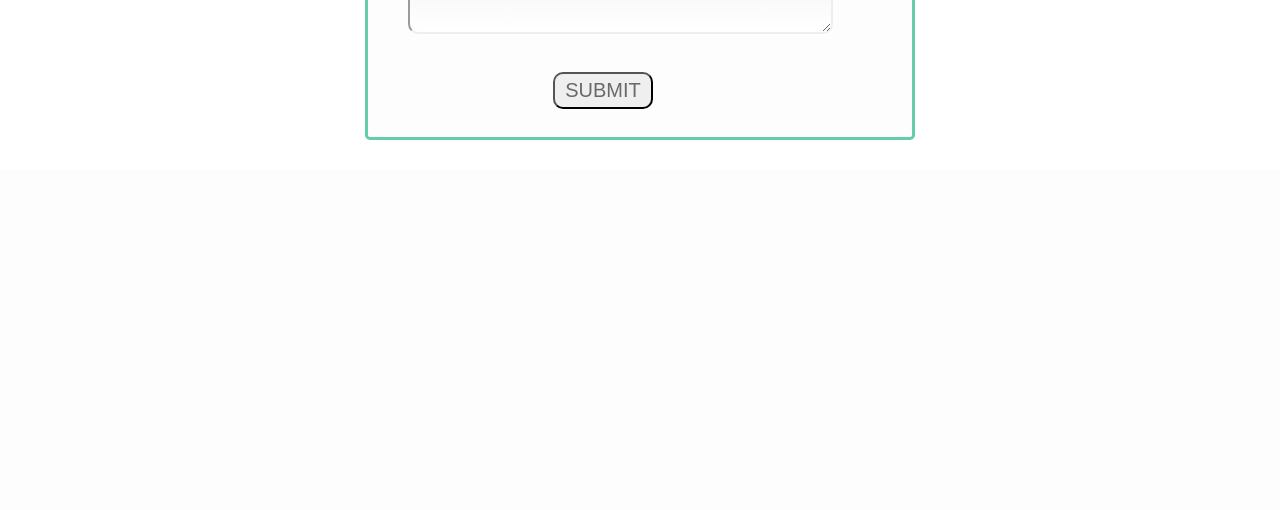
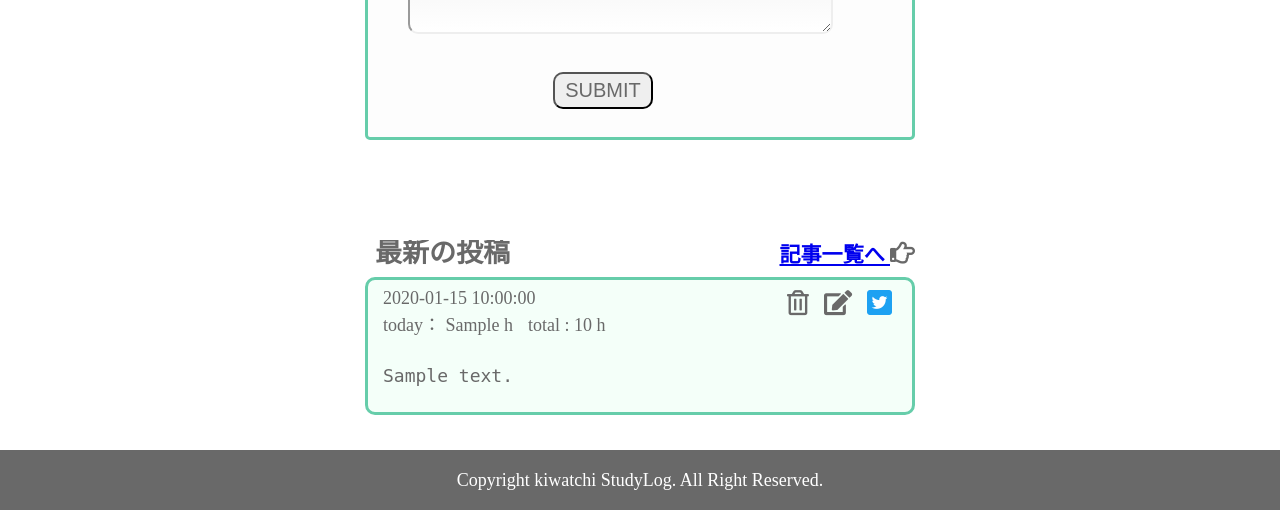
Before and after one commit to kiwatchi1991/-Study_Log-, a PHP site: page / in a window 1280 px wide. Shown: the part 643-1153 px from the top of the page. Before the commit the page ends 783 px from the top, so only its background shows below. Run offline with PHP 8.4, Linux system fonts and the light colour scheme; tables that the repository leaves empty or names only in its code hold one stand-in row (values such as "Sample post"); some libraries are stand-ins or nearby versions.

Commit message:
Last commit

```diff
--- a/footer.php
+++ b/footer.php
@@ -1,6 +1,31 @@
-<!-- スクリプト部分 -->
-<script type="text/javascript">
+<footer id="footer">
+  Copyright<a href="index.php">   kiwatchi StudyLog</a>.   All Right Reserved.
+</footer>
 
+<script src="https://ajax.googleapis.com/ajax/libs/jquery/3.4.1/jquery.min.js"></script>
+<script src="js/assets/animate.css" style="stylesheet"></script>
+<script src="js/assets/jquery.lettering.js"></script>
+<script src="js/jquery.textillate.js"></script>
+
+
+<script>
+  $(function(){
+
+    //    フッターを最下部に固定
+    var $ftr = $('#footer');
+    if( window.innerHeight > $ftr.offset().top + $ftr.outerHeight() ){
+      $ftr.attr({'style': 'position:fixed; top:' + (window.innerHeight - $ftr.outerHeight()) +'px;' });
+    }
+    //    メッセージ
+    var $jsShowMsg = $('#js-show-msg');
+    var msg = $jsShowMsg.text();
+    if(msg.replace(/^[\s　]+|[\s　]+$/g, "").length){
+      $jsShowMsg.slideToggle('slow');
+      setTimeout(function(){ $jsShowMsg.slideToggle('slow'); }, 5000);
+    }
+
+
+    });
 
 
 </script>
--- a/function.php
+++ b/function.php
@@ -129,7 +129,7 @@ function queryPost($dbh,$sql,$data){
         return $stmt;
 }
 
-function getDataList($currentMinNum = 1, $sort, $span = 20){
+function getDataList($currentMinNum = 1, $sort, $span){
     debug('データ取得します');
     //例外
     try{
--- a/head.php
+++ b/head.php
@@ -2,7 +2,7 @@
 <html lang="ja">
 <head>
     <meta charset="UTF-8">
-    <title><?php echo $siteTitle; ?> | $Study Log()</title>
+    <title><?php echo $siteTitle; ?> | Study Log</title>
     <link rel="stylesheet" type="text/css" href="style.css">
     <link href='http://fonts.googleapis.com/css?family=Montserrat:400,700' rel='stylesheet' type='text/css'>
   <!-- フォントアイコン -->
--- a/index.php
+++ b/index.php
@@ -18,6 +18,39 @@ debug('データID：'.print_r($d_id,true));
 $dbFormData = (!empty($d_id)) ? getData($d_id) : '';
 //新規登録か編集画面か判別用フラグ
 $edit_flg = (empty($dbFormData)) ? false : true;
+
+
+// ページネーション
+//================================================================
+// カレントページ
+$currentPageNum = (!empty($_GET['p'])) ? (int)$_GET['p'] : 1; //デフォルトは１ページ目
+//カテゴリー
+debug('デバック■■■■■■■■■■■■■■■■■■■■■■■■■■■■■■■'.print_r(gettype($currentPageNum),true));
+//ソート順
+$sort = (!empty($_GET['sort'])) ? $_GET['sort'] : '';
+//パラメータに不正な値が入っているかチェック
+if(!is_int($currentPageNum)){
+  error_log('エラー発生：指定ページに不正な値が入りました');
+  debug('デバック■■■■■■■■■■■■■■■■■■■■■■■■■■■■■■■'.print_r($currentPageNum,true));
+  header("Location:index.php"); //トップページへ
+}else{
+  debug('デバック■■■■■■■■■■■■■■■■■■■■■■■■■■■■■■■'.print_r($currentPageNum,true));
+
+}
+//表示件数
+$listSpan = 3;
+//現在の表示レコード先頭を算出
+$currentMinNum = (($currentPageNum-1)*$listSpan); //１ページ目なら(1-1)*20=0,2ページ目なら(２−１)*20=20
+
+//DBから商品データを取得
+$dbProductData = getDataList($currentMinNum,  $sort, $listSpan);
+
+
+
+
+
+
+
 
 
 //post送信されていた場合
@@ -154,10 +187,80 @@ require('head.php');
 
               </form>
         </div>
+
+
+
+
+
+
+
+
+    <div class="panel-list">
+
+       <div class="top-icon">
+          <h2 class="icon">最新の投稿</h2>
+          <h3><a href="article.php">記事一覧へ <i class="far fa-hand-point-right"></i></a></h3>
+       </div>
+
+
+        <?php
+        foreach($dbProductData['data'] as $key => $val):
+        ?>
+        <?php echo '<div class="panel-body '.$val['data_id'].' ">';       ?>
+
+        <div class="icon tweet">
+          <?php
+          $int = (int)$val['data_id'];
+          Tweet($int);
+          ?>
+        </div>
+        <!--            編集アイコン-->
+        <div class="icon edit"><a href="index.php<?php echo '?d_id='.$val['data_id']; ?>"><i class="fas fa-edit"></i></a></div>
+        <!--            削除アイコン-->
+        <div class="icon delete">
+          <!--           //aタグにコンフfァームメッセージ-->
+
+
+          <a href="article.php<?php echo '?d_id='.$val['data_id']; ?>" onclick="return confirm('<?php echo sanitize($val['date']); ?>\n<?php echo sanitize($val['today']); ?>\n<?php echo sanitize($val['total']); ?>\n<?php echo sanitize($val['contents']); ?>\n\nこの投稿を削除しますか？'); ">
+            <i class="far fa-trash-alt"></i></a></div>
+
+        <div class="date">
+          <?php echo sanitize($val['date']); ?>
+        </div>
+
+        <div class="studied-time">
+          <div class="today">
+            today： <span class="hour"><?php echo sanitize($val['today']); ?></span> h
+          </div>
+          <div class="total">
+            total :   <span class="hour"><?php echo sanitize($val['total']); ?></span> h
+          </div>
+        </div>
+
+        <div class="contents">
+          <pre><?php echo sanitize($val['contents']); ?></pre>
+        </div>
+
+      </div>
+      <?php
+      endforeach;
+      ?>
+
+
+
+
+
+
+
+
      </section>
 
 </div>
 
+<!--フッター-->
+<?php
+require('footer.php');
+  ?>
 
 </body>
 </html>
--- a/style.css
+++ b/style.css
@@ -54,6 +54,7 @@ header h1 a img{
   border: 3px solid #66cdaa;
     padding: 10px 0;
     border-radius: 5px;
+    margin-bottom: 100px;
 }
 
 #article .panel-list .hour{
@@ -220,6 +221,19 @@ panel-body .date{
 
 
 /*===============================-
+フッター
+=================================*/
+#footer, #footer a{
+  height: 60px;
+  text-align: center;
+  line-height: 60px;
+  background-color: #696969;
+  color: white;
+  text-decoration: none;
+}
+
+
+/*===============================-
 ページネーション
 =================================*/
 .pagination{
```
Also changed, not shown: article.php (+7 -9 lines), 2 other files.
